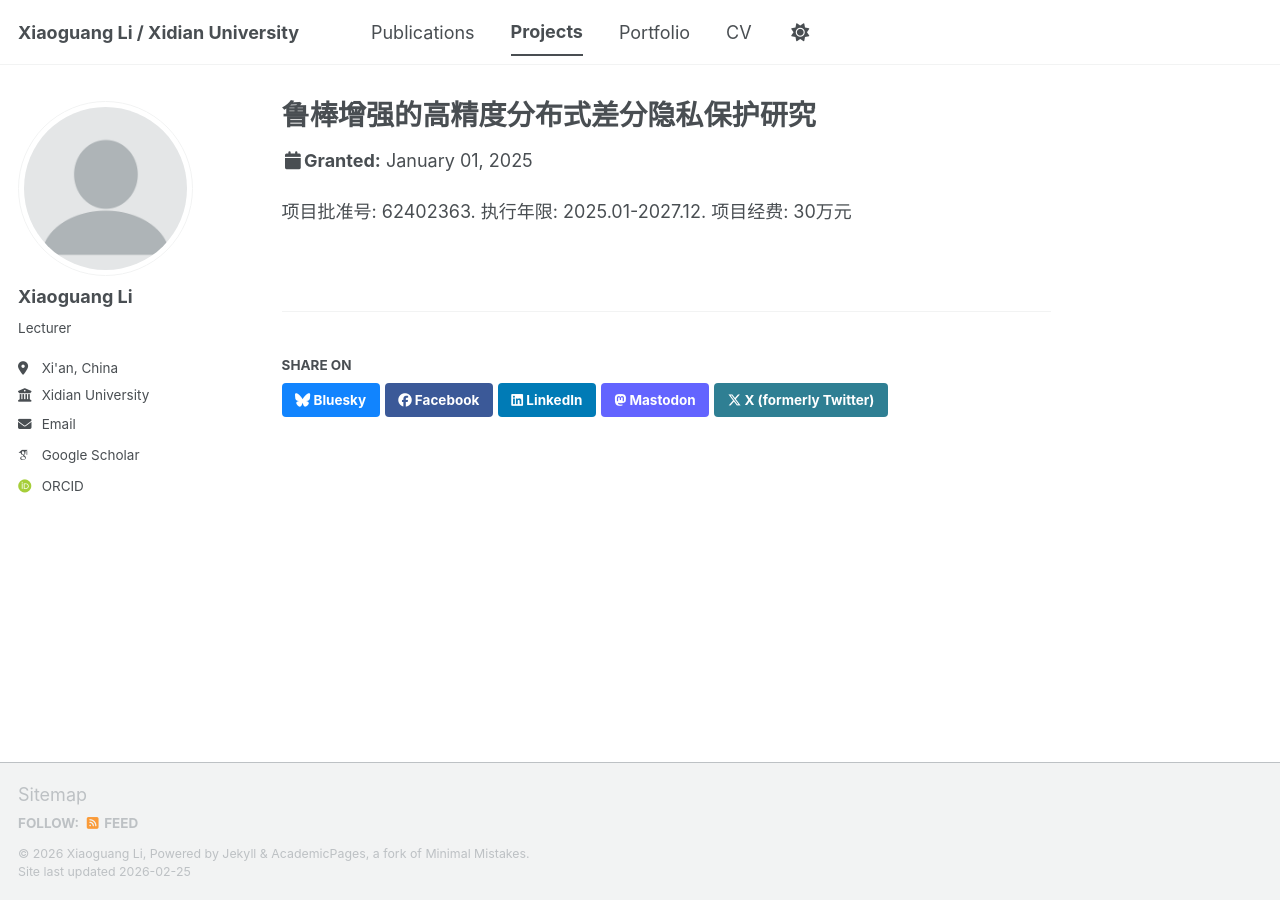
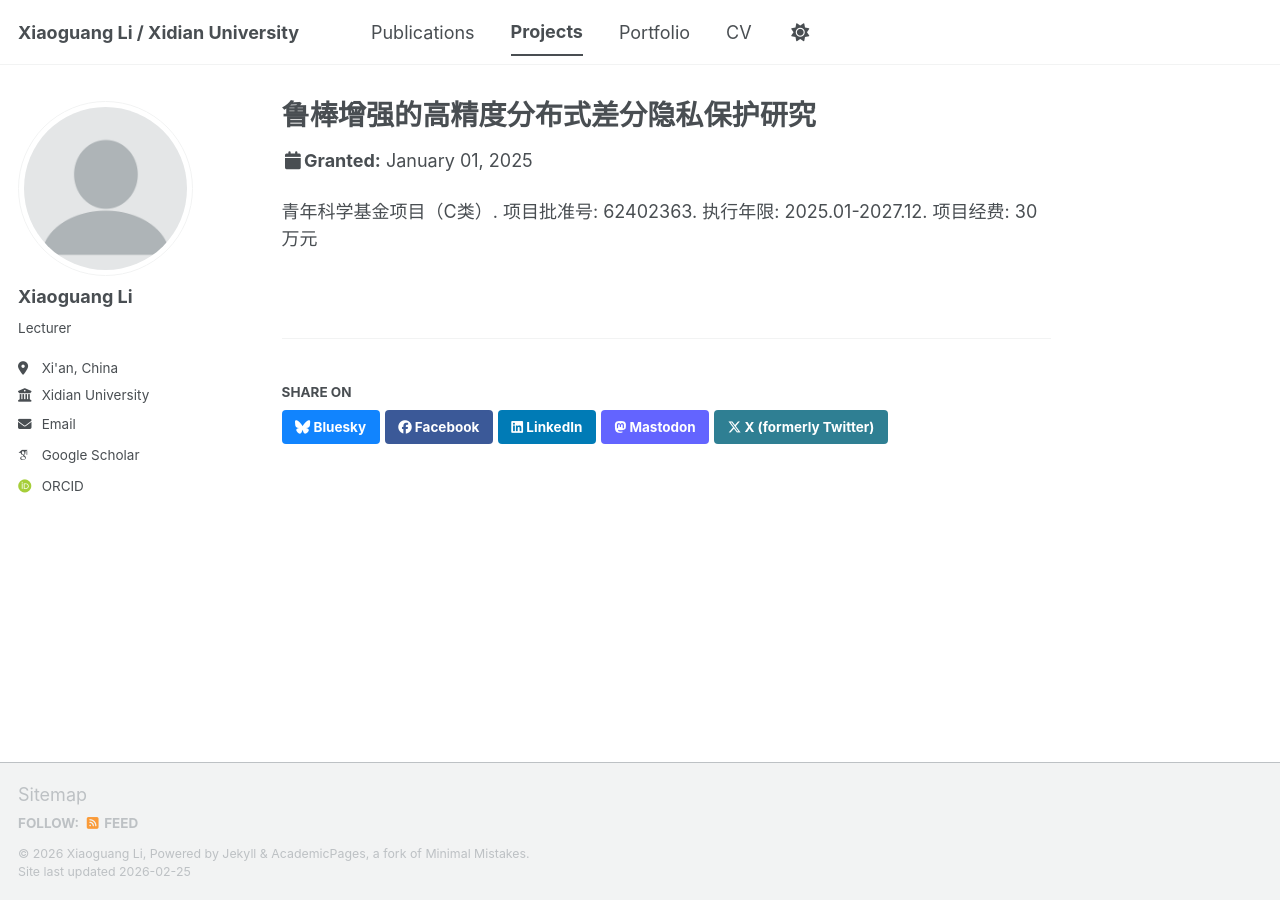
Before and after one commit to meliosem/meliosem.github.io, a Jekyll site: the page built from _projects/2012-03-01-talk-1.md, in a window 1280 px wide. Built offline with Jekyll 4.4.1, drawn with Linux system fonts in a browser that asks for light colours; some web fonts are replaced; a script bundle is joined from its source files by our own code; library files that are not in the unit come from our copies.

Commit message:
first commit

```diff
--- a/_projects/2012-03-01-talk-1.md
+++ b/_projects/2012-03-01-talk-1.md
@@ -3,9 +3,9 @@ title: "鲁棒增强的高精度分布式差分隐私保护研究"
 collection: projects
 type: "project"
 permalink: /projects/62402363
-excerpt: '项目批准号: 62402363. 执行年限: 2025.01-2027.12. 项目经费: 30万元'
+excerpt: '青年科学基金项目（C类）. 项目批准号: 62402363. 执行年限: 2025.01-2027.12. 项目经费: 30万元'
 # venue: "UC San Francisco, Department of Testing"
 date: 2025-01-01
 # location: "San Francisco, CA, USA"
 ---
-项目批准号: 62402363. 执行年限: 2025.01-2027.12. 项目经费: 30万元
+青年科学基金项目（C类）. 项目批准号: 62402363. 执行年限: 2025.01-2027.12. 项目经费: 30万元
```
